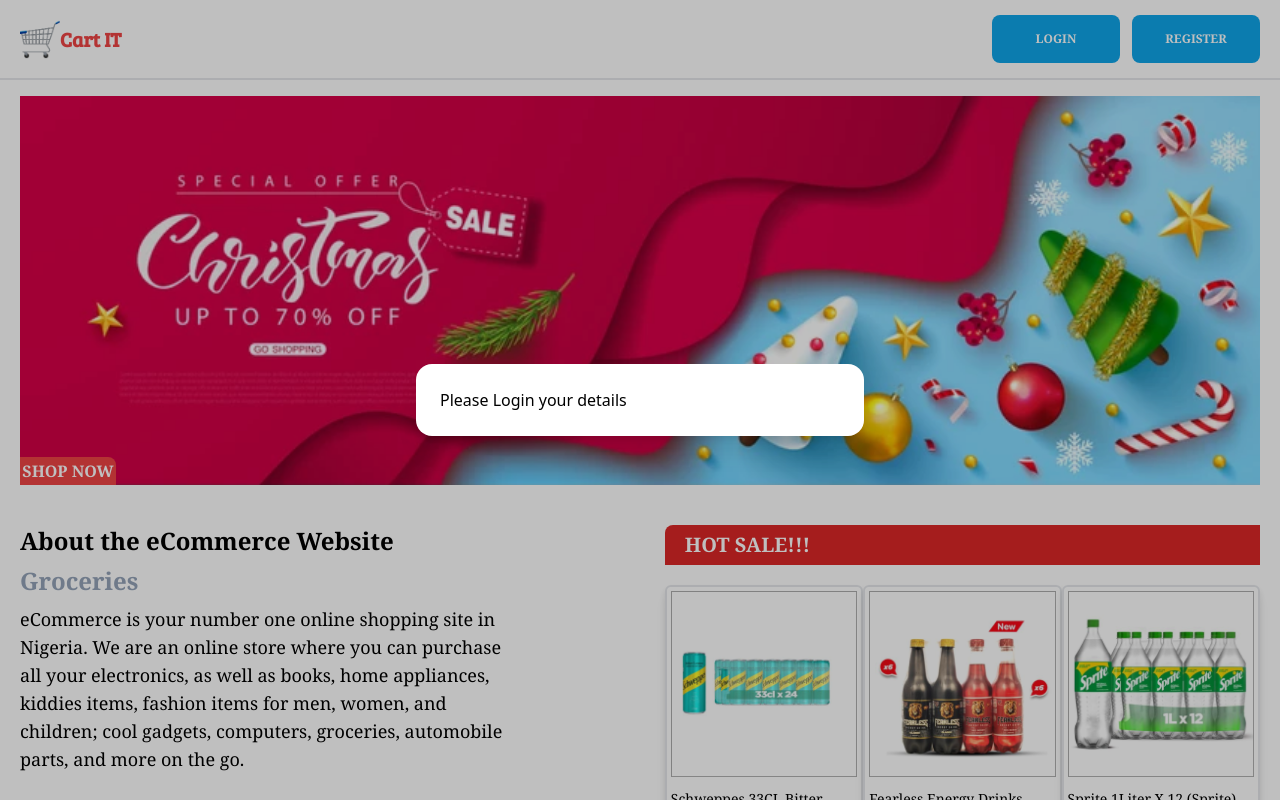
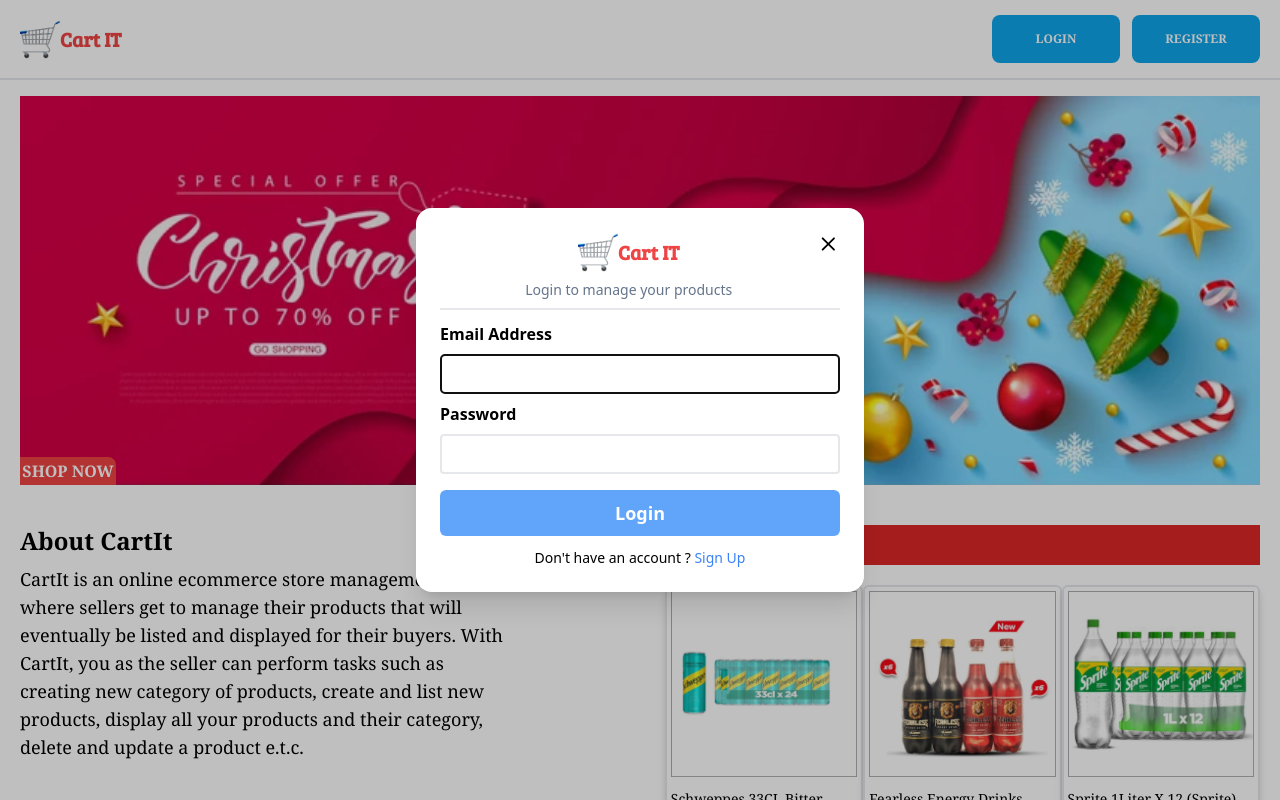
Before and after one commit to Topsurpass/Cart-IT, a React (Vite) app: page / in a window 1280 px wide. Both pictures are taken after a click on the button "LOGIN". Shown: the top 800 px of the page. Built offline with nearby package versions, Linux system fonts and the light colour scheme.

Commit message:
Added the login modal

```diff
--- a/src/components/features/Sale.jsx
+++ b/src/components/features/Sale.jsx
@@ -6,18 +6,16 @@ const Sale = () => {
         <div className="mt-10 border-b-2 pb-0 md:flex md:justify-between md:pb-10">
             <div className="w-full md:w-[40%]">
                 <h2 className="mb-0 text-xl font-bold md:mb-2 md:text-2xl">
-                    About the eCommerce Website
+                    About CartIt
                 </h2>
-                <h2 className="mb-0 text-lg font-semibold text-slate-400 md:mb-2 md:text-2xl">
-                    Groceries
-                </h2>
+
                 <p className="text-sm md:text-lg">
-                    eCommerce is your number one online shopping site in
-                    Nigeria. We are an online store where you can purchase all
-                    your electronics, as well as books, home appliances, kiddies
-                    items, fashion items for men, women, and children; cool
-                    gadgets, computers, groceries, automobile parts, and more on
-                    the go.
+                    CartIt is an online ecommerce store management system where
+                    sellers get to manage their products that will eventually be
+                    listed and displayed for their buyers. With CartIt, you as
+                    the seller can perform tasks such as creating new category of products,
+                    create and list new products, display all your products and their category,
+                    delete and update a product e.t.c.
                 </p>
             </div>
             <div className="mt-10 w-full md:mt-0 md:w-[55%] lg:w-[48%]">
--- /dev/null
+++ b/src/components/ui/HeaderModal.jsx
@@ -0,0 +1,22 @@
+import React from 'react';
+import logo from '@/assets/icons/cartit.png';
+import { X } from 'lucide-react';
+
+export const HeaderModal = ({ closeModal, title }) => {
+    return (
+        <div className="flex w-full justify-center border-b-2">
+            <div className="flex w-full flex-col items-center justify-center">
+                <div className="flex items-center justify-center">
+                    <img src={logo} alt="Logo" className="w-42 h-10" />
+                    <p className="font-bree text-xl font-bold text-red-500">
+                        Cart IT
+                    </p>
+                </div>
+                <p className="my-2 w-full text-center text-sm text-slate-500">
+                    {title}
+                </p>
+            </div>
+            <X className="cursor-pointer" onClick={closeModal} />
+        </div>
+    );
+};
--- a/src/pages/home/index.jsx
+++ b/src/pages/home/index.jsx
@@ -28,7 +28,7 @@ export const HomePage = () => {
     };
 
     return (
-        <main className='px-5'>
+        <main className="px-5">
             <Nav
                 handleLogin={() => setOpenLoginModal(true)}
                 handleRegister={() => setopenRegisterModal(true)}
@@ -72,11 +72,8 @@ export const HomePage = () => {
                                 <div className="w-full">
                                     {item.productTitle}
                                 </div>
-                                <p className="font-bold ">
-                                    {item.price}
-                                </p>
+                                <p className="font-bold ">{item.price}</p>
                             </div>
-
                         );
                     })}
                 </div>
@@ -89,8 +86,8 @@ export const HomePage = () => {
             <RegisterModal
                 isOpen={openRegisterModal}
                 closeModal={handleCloseRegisterModal}
-            >
-            </RegisterModal>
+                nowLogin={()=>setOpenLoginModal(true)}
+            ></RegisterModal>
             {isItemSelected && (
                 <ViewProduct
                     isOpen={isItemSelected}
--- a/src/pages/home/login-modal.jsx
+++ b/src/pages/home/login-modal.jsx
@@ -1,12 +1,62 @@
 import React from 'react';
 import MyModal from '@/components/ui/Modal';
+import { useForm } from 'react-hook-form';
+import { FormInput } from '@/components/features/FormInput';
+import { ButtonModal } from '@/components/ui/ButtonModal';
+import { HeaderModal } from '@/components/ui/HeaderModal';
 
 export const LoginModal = ({ isOpen, closeModal }) => {
+    const {
+        register,
+        handleSubmit,
+        reset,
+        formState: { errors },
+    } = useForm();
 
+    const submitForm = () => {
+        alert('Registered');
+        reset();
+        closeModal();
+    };
     return (
         <>
             <MyModal isOpen={isOpen} closeModal={closeModal} title="">
-                Please Login your details
+                <div className="flex w-full justify-center">
+                    <HeaderModal
+                        closeModal={closeModal}
+                        title="Login to manage your products"
+                    />
+                </div>
+
+                <form onSubmit={handleSubmit(submitForm)} className="mt-3">
+                    <FormInput
+                        labelName="Email Address"
+                        type="email"
+                        validation={register('email', {
+                            required: true,
+                        })}
+                        errMessaage="Invalid email address"
+                        error={errors.email}
+                    />
+                    <FormInput
+                        labelName="Password"
+                        type="password"
+                        validation={register('password', {
+                            required: true,
+                        })}
+                        errMessaage="Enter your password"
+                        error={errors.password}
+                    />
+                    <div className="mt-4">
+                        <ButtonModal title="Login" />
+                    </div>
+                </form>
+                <p className="mt-3 text-center text-sm">
+                    Don't have an account ?{' '}
+                    <a href="#" className="text-bold text-blue-500">
+                        Sign Up
+                    </a>
+                </p>
             </MyModal>
         </>
     );
--- a/src/pages/home/register-modal.jsx
+++ b/src/pages/home/register-modal.jsx
@@ -1,14 +1,12 @@
-import React from 'react';
 import MyModal from '@/components/ui/Modal';
 import { ButtonModal } from '@/components/ui/ButtonModal';
 import { FormInput } from '@/components/features/FormInput';
 import { useForm } from 'react-hook-form';
-import { X } from 'lucide-react';
+import { HeaderModal } from '@/components/ui/HeaderModal';
 import { AddFormContactModal } from '@/components/features/AddFormContactModal';
+import { LoginModal } from './login-modal';
 
-
-export const RegisterModal = ({ isOpen, closeModal }) => {
-
+export const RegisterModal = ({ isOpen, closeModal, nowLogin}) => {
 
     const {
         register,
@@ -21,23 +19,18 @@ export const RegisterModal = ({ isOpen, closeModal }) => {
         alert('Registered');
         reset();
         closeModal();
+        nowLogin();
+
     };
 
     return (
         <>
             <MyModal isOpen={isOpen} closeModal={closeModal} title="">
                 <div className="flex w-full flex-col justify-center">
-                    <div className="flex justify-center  border-b-2">
-                        <div className="mb-5 flex w-full flex-col justify-center">
-                            <h1 className="w-full text-center text-2xl font-bold">
-                                eTranzact eCommerce
-                            </h1>
-                            <p className="w-full text-center text-sm text-slate-500">
-                                Create an account to list your own products
-                            </p>
-                        </div>
-                        <X className="cursor-pointer" onClick={closeModal} />
-                    </div>
+                    <HeaderModal
+                        closeModal={closeModal}
+                        title="Create an account to list your own Products"
+                    />
                     <form onSubmit={handleSubmit(submitForm)} className="mt-3">
                         <FormInput
                             labelName="Full Name"
```
